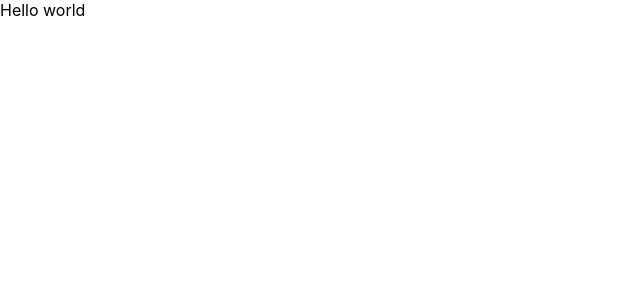
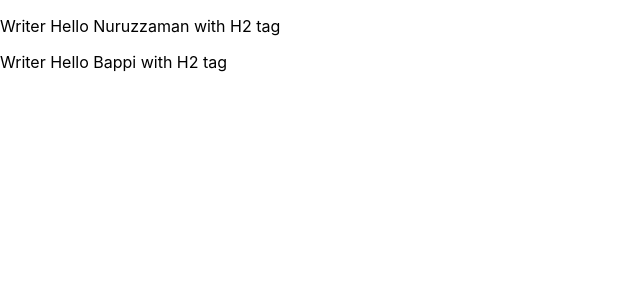
Before and after one commit to nbappi/ReactJs, a React (Create React App) app: page / in a window 1280 px wide. Shown: the top 300 px of the page, without its empty margins (0-640 px from the left). Built offline with nearby package versions, Linux system fonts and the light colour scheme.

Commit message:
Write hello something with functions components or stateless

```diff
--- a/src/App.js
+++ b/src/App.js
@@ -1,9 +1,21 @@
-function App() {
-  return (
-    <div className="App">
-      Hello world
-    </div>
-  );
+function Hello(props){
+  const tag= "H2";
+    return (
+      <p>Writer Hello { props.name} with {tag} tag</p>
+    )
+}
+
+function App(){
+
+  const elem1 = <Hello name="Nuruzzaman" />
+
+    return (
+      <div>
+          {elem1}
+          <Hello name="Bappi" />
+      </div>
+    )
+
 }
 
 export default App;
```
